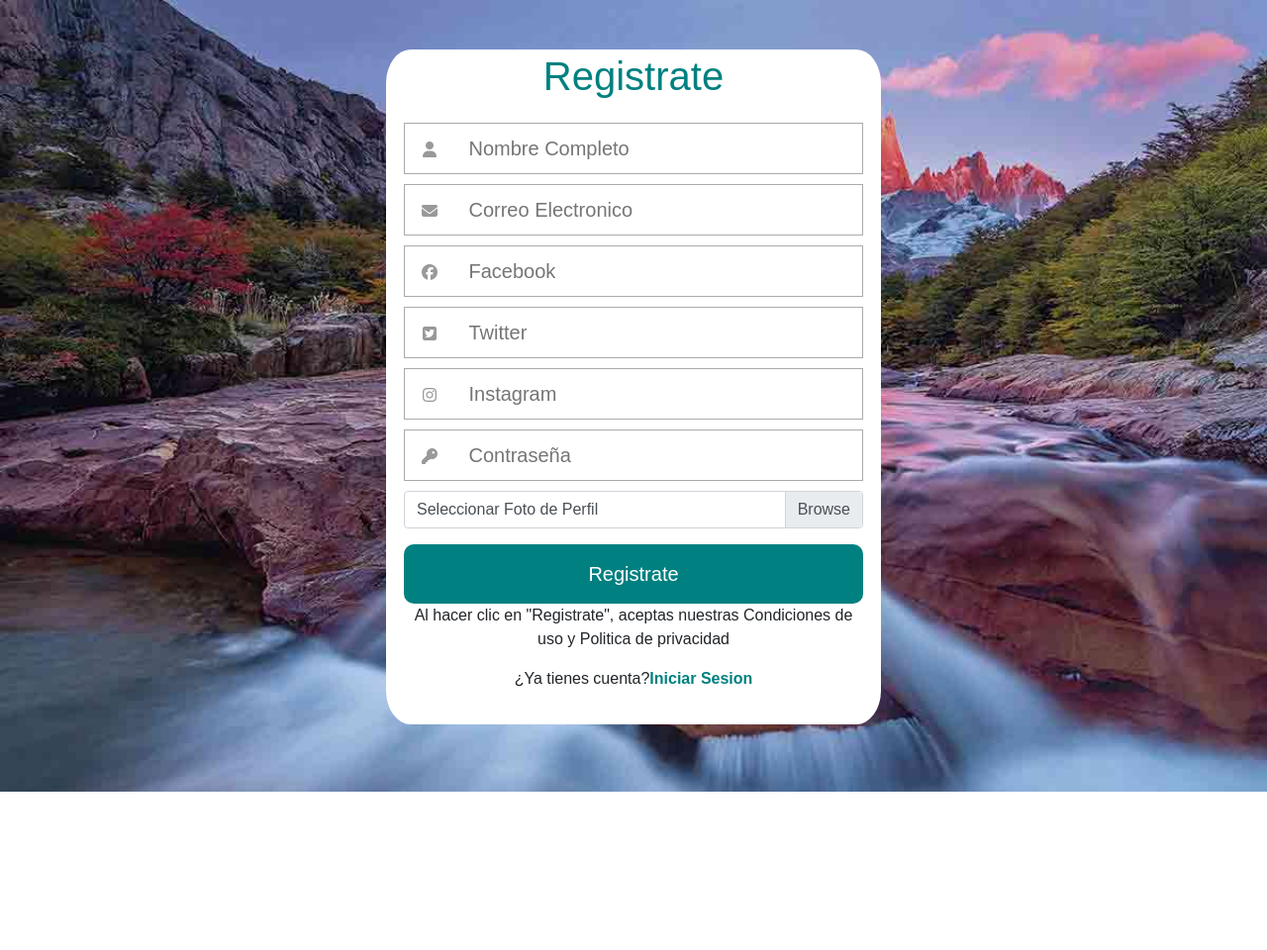
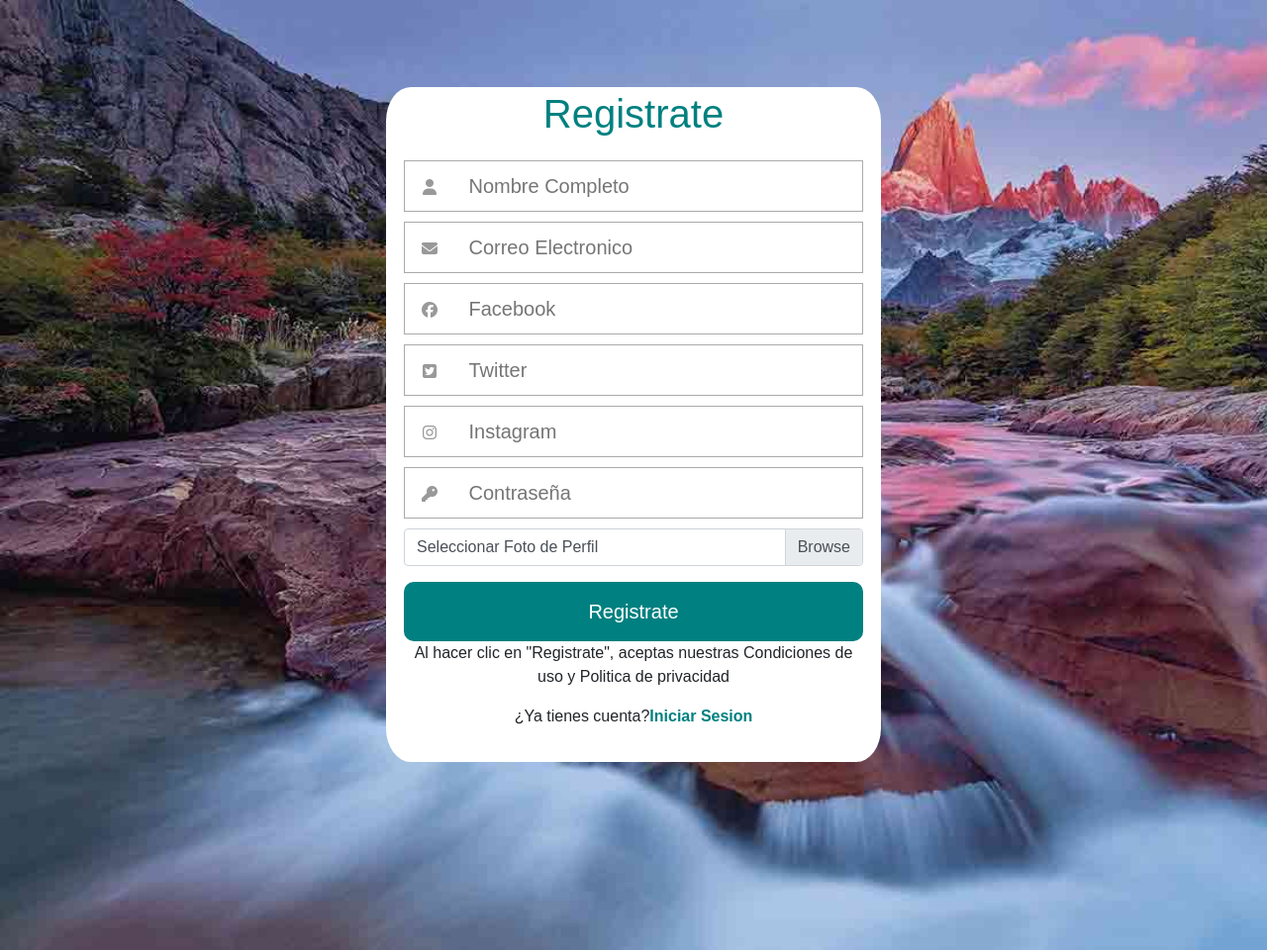
Before and after one commit to pablopetito/digitalturismo, a PHP site: page /registro.php in a window 1280 px wide. Shown: the part 88-1048 px from the top of the page at 99% size. Before the commit the page ends 888 px from the top, so only its background shows below. Run offline with PHP 8.4, Linux system fonts and the light colour scheme; some libraries are stand-ins or nearby versions.

Commit message:
login-registro

```diff
--- a/css/style-login-registro.css
+++ b/css/style-login-registro.css
@@ -4,8 +4,8 @@
     background: url(../images/paisaje1.jpg);
     background-size: cover;
     background-attachment: fixed;
-    height: 100vh;
-    overflow: hidden;
+    min-height: 120vh;
+    padding: 3%;
 
 }
 
@@ -84,7 +84,7 @@
 }
 .formulario{
     background: white;
-    margin-top: 10px;
+    margin-top: 0px;
     margin-bottom: 10px;
     padding: 3px;
 
```
